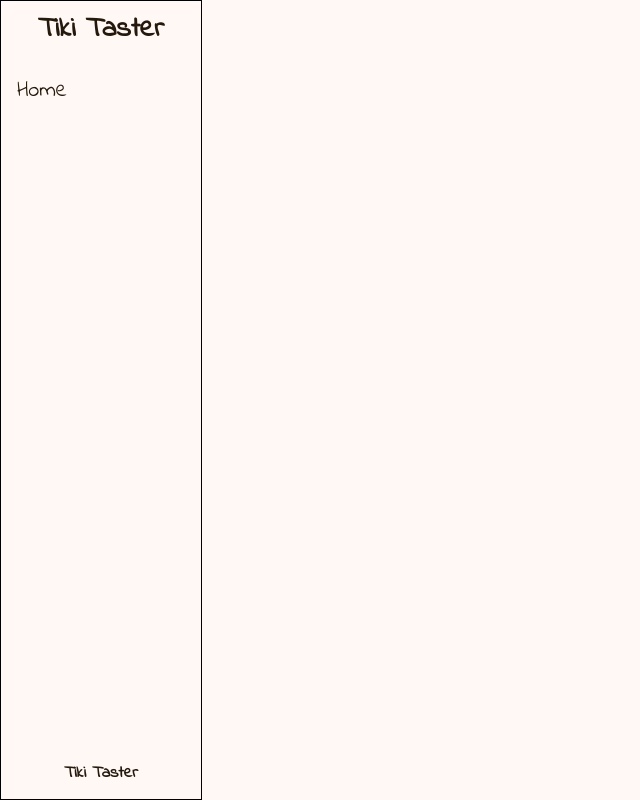
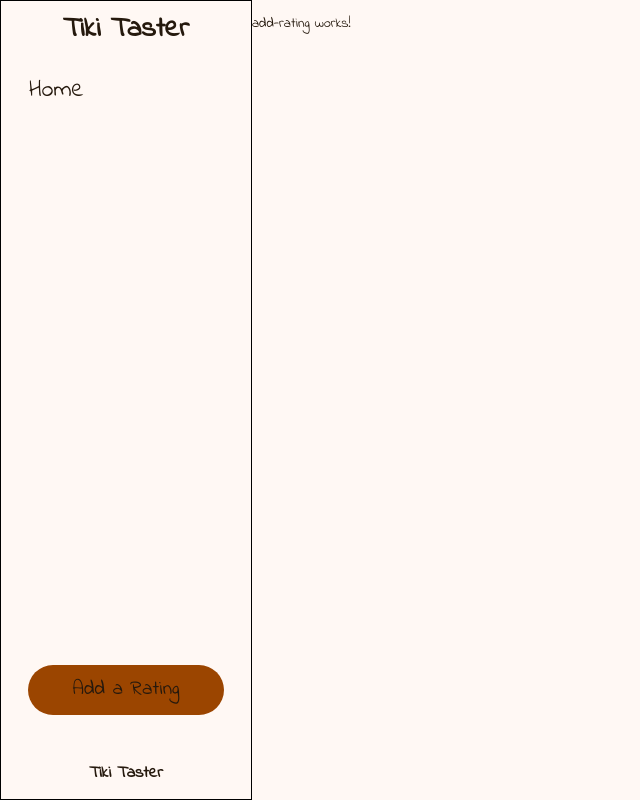
Before and after one commit to NLarson184/tiki-taster-frontend, an Angular app in the folder tiki-taster/: page /add-rating in a window 1280 px wide. Before the commit this address led to /. Shown: the whole page, without its empty margins (0-640 px from the left). Built offline with nearby package versions, Linux system fonts and the light colour scheme.

Commit message:
Added review button

```diff
--- /dev/null
+++ b/tiki-taster/src/app/add-rating/add-rating.html
@@ -0,0 +1 @@
+<p>add-rating works!</p>
--- a/tiki-taster/src/app/app.routes.ts
+++ b/tiki-taster/src/app/app.routes.ts
@@ -1,6 +1,8 @@
 import { Routes } from '@angular/router';
 import { Home } from './home/home';
+import { AddRating } from './add-rating/add-rating';
 
 export const routes: Routes = [
-    { path: '', component: Home},
+    { path: '', component: Home },
+    { path: 'add-rating', component: AddRating }
 ];
--- a/tiki-taster/src/app/app.scss
+++ b/tiki-taster/src/app/app.scss
@@ -1,5 +1,5 @@
 .sidebar {
-    flex: 0 0 200px;
+    flex: 0 0 250px;
     border: 1px solid black;
 }
 
--- a/tiki-taster/src/app/common/side-nav/side-nav.html
+++ b/tiki-taster/src/app/common/side-nav/side-nav.html
@@ -7,10 +7,16 @@
         <mat-toolbar>
             <mat-toolbar-row>
                 <span>
-                    <a matButton routerLink="" routerLinkActive="disabled">Home</a>
+                    <a matButton routerLink="" routerLinkActive="disabled">
+                        Home
+                    </a>
                 </span>
             </mat-toolbar-row>
         </mat-toolbar>
+    </div>
+
+    <div class="review-button">
+        <a matButton="filled" routerLink="add-rating">Add a Rating</a>
     </div>
 
     <div class="footer">
--- a/tiki-taster/src/app/common/side-nav/side-nav.scss
+++ b/tiki-taster/src/app/common/side-nav/side-nav.scss
@@ -1,3 +1,5 @@
+@use '@angular/material' as mat;
+
 .sidebar-content {
     display: flex;
     height: 100%;
@@ -11,9 +13,23 @@
 }
 
 .toolbar {
+    @include mat.button-overrides((text-label-text-size: 24px));
+
     flex: 15;
     align-self: flex-start;
 }
+
+.review-button {
+    @include mat.button-overrides((filled-container-color: var(--mat-sys-primary),
+            filled-container-height: 50px,
+            filled-horizontal-padding: 45px,
+            filled-label-text-size: 20px,
+        ));
+
+    flex: 2;
+    align-self: center;
+}
+
 
 .footer {
     align-self: center;
--- a/tiki-taster/src/app/common/side-nav/side-nav.ts
+++ b/tiki-taster/src/app/common/side-nav/side-nav.ts
@@ -1,11 +1,11 @@
 import { Component } from '@angular/core';
 import { MatToolbarModule } from '@angular/material/toolbar';
 import { RouterLink } from '@angular/router';
-import { MatDivider } from "@angular/material/divider";
+import { MatButtonModule } from '@angular/material/button';
 
 @Component({
   selector: 'app-side-nav',
-  imports: [MatToolbarModule, RouterLink],
+  imports: [MatToolbarModule, RouterLink, MatButtonModule],
   templateUrl: './side-nav.html',
   styleUrl: './side-nav.scss'
 })
```
Also changed, not shown: tiki-taster/src/app/add-rating/add-rating.ts (added, +11 -0 lines), tiki-taster/src/app/add-rating/add-rating.scss (added), 1 other file (tests, documents, lock files or other folders).
